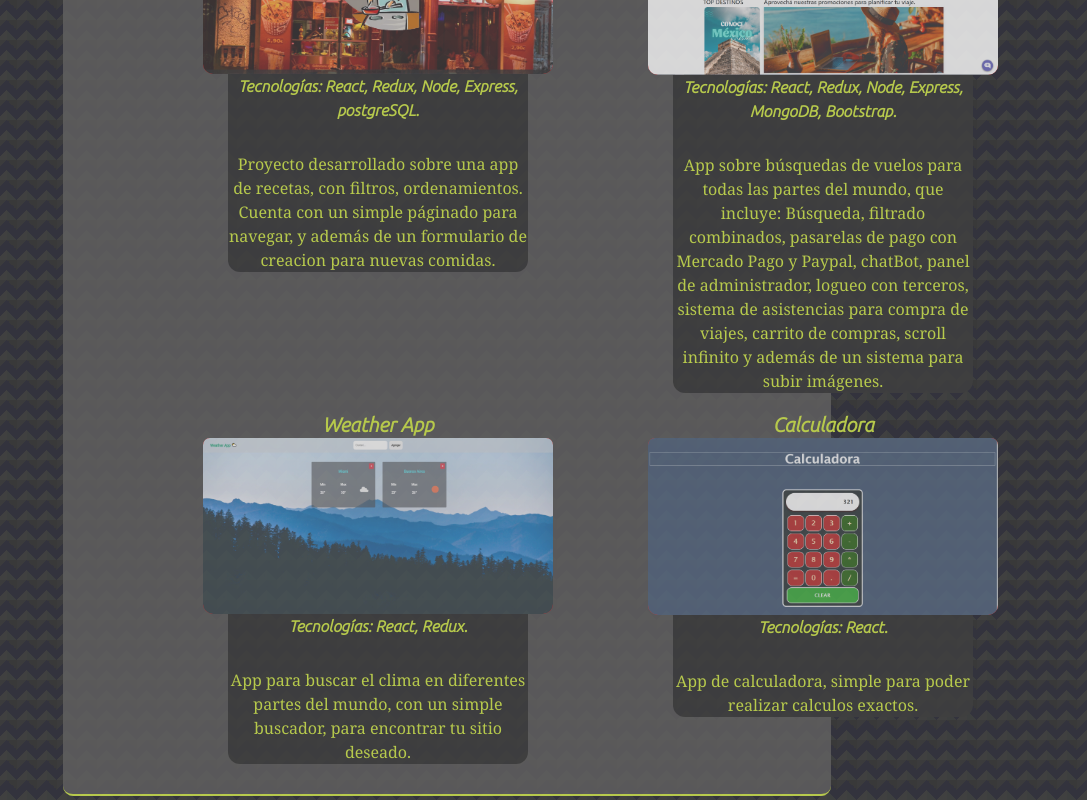
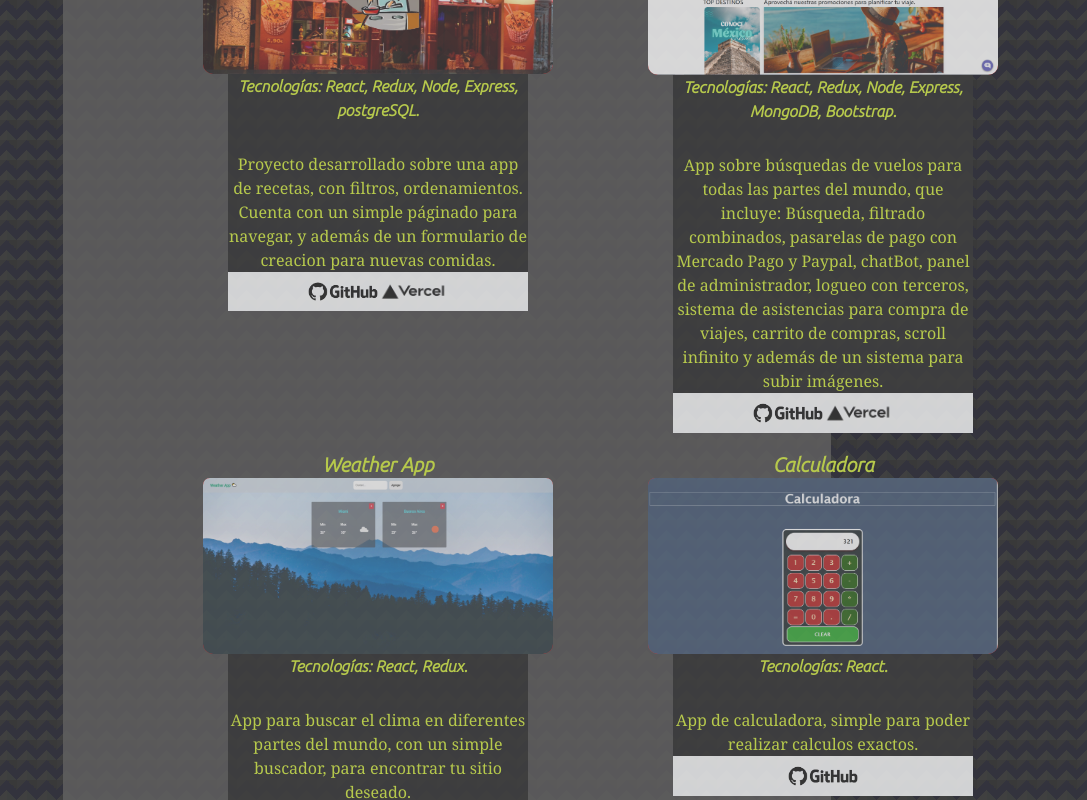
Before and after one commit to SaanCaba/newPortfolio, a React (Create React App) app: page / in a window 1280 px wide. Shown: the part 2000-2800 px from the top of the page, without its empty margins (193-1280 px from the left). Built offline with nearby package versions, Linux system fonts and the light colour scheme.

Commit message:
add-links

```diff
--- a/src/components/Projects.jsx
+++ b/src/components/Projects.jsx
@@ -30,6 +30,17 @@ function Projects() {
                 <div className="d-flex flex-column cont-info-pro">
                   <span className="name-pro">Tecnologías: {e.tecnologias}.</span>
                   <span className="capa-info">{e.info}</span>
+                  <div className="bg-light">
+                    <a href={e.repo} target="_blank">
+                    <img src={logoGitLink} style={{width:'70px'}} />
+                    </a>
+                    {e.deploy && (
+                      <a href={e.deploy} target="_blank">
+                        <img src={vercelLogo} style={{width:'70px'}} />
+                      </a>
+                    ) }
+
+                  </div>
                 </div>
             </div>
           );
```
